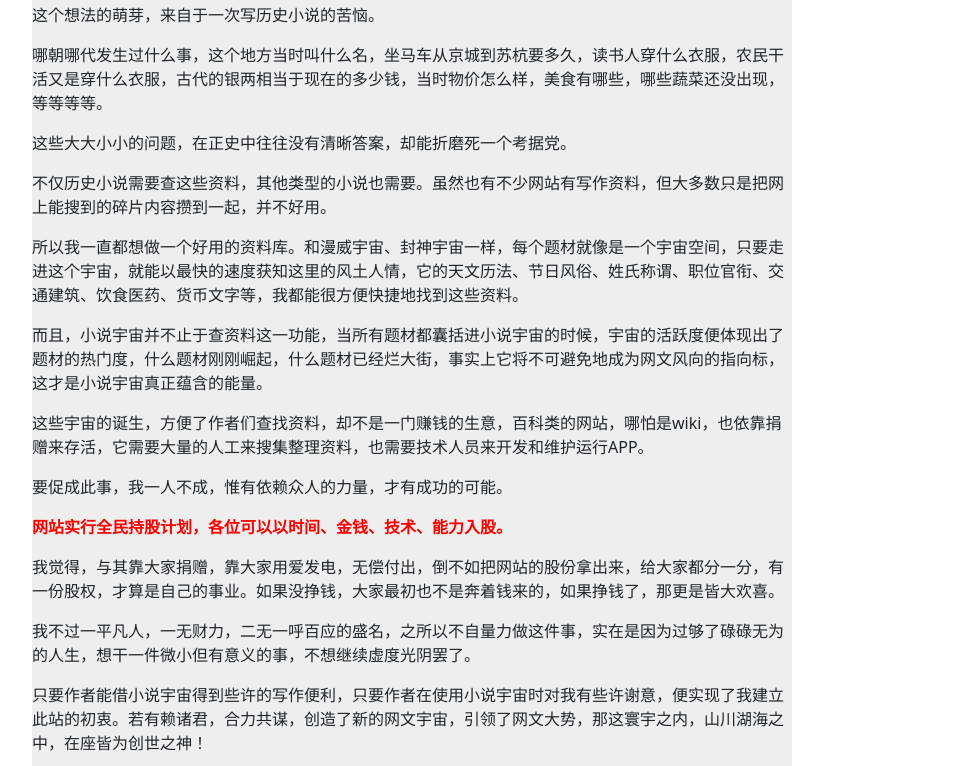
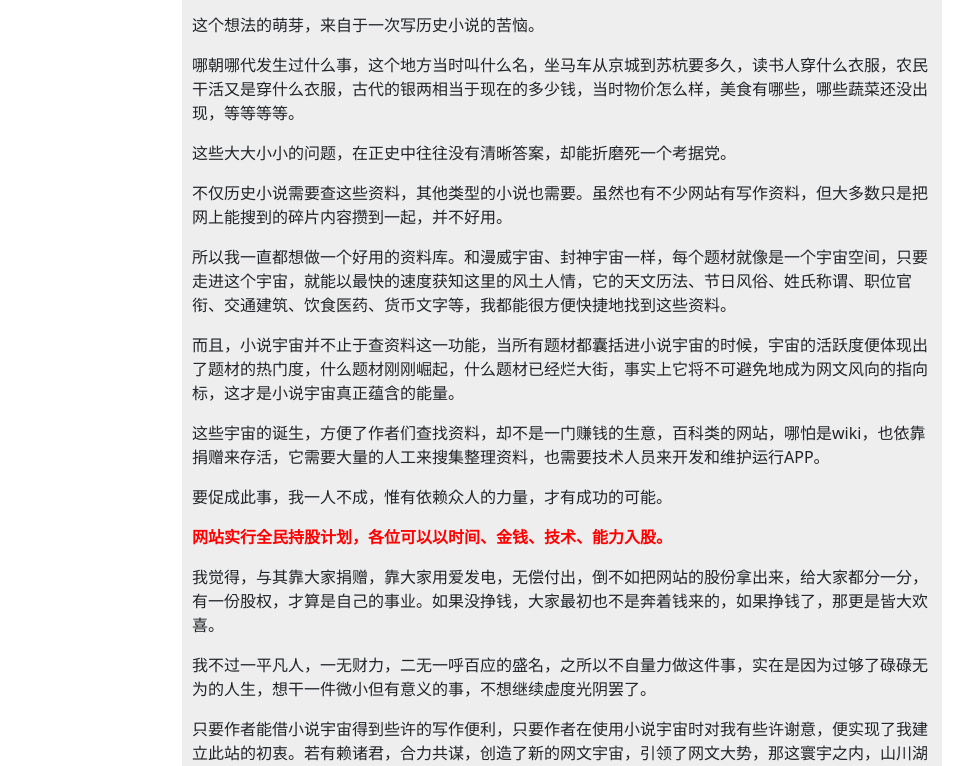
Before and after one commit to xiaoshuoyuzhou/xiaoshuoyuzhou.github.io, a plain HTML site: page index.html in a window 1280 px wide. Shown: the part 99-865 px from the top of the page, without its empty margins (78-1051 px from the left). Drawn offline with nearby package versions, Linux system fonts and the light colour scheme.

Commit message:
Update style.css

```diff
--- a/style.css
+++ b/style.css
@@ -62,6 +62,8 @@ header, footer{
 
 .text{
 	max-width:760px;
+	margin:0 auto;
+	padding:10px;
 	background:#eee;
 }
 
```
